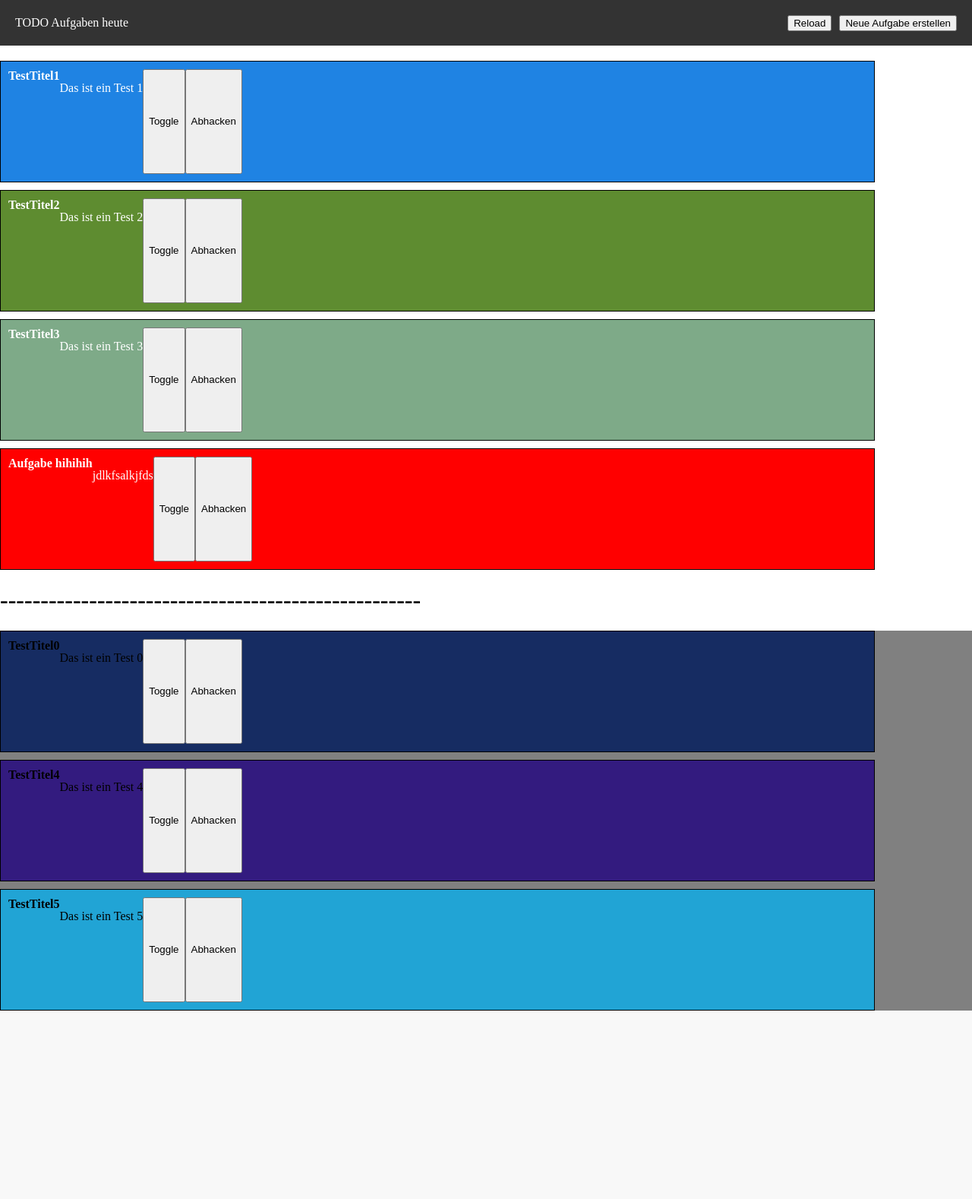
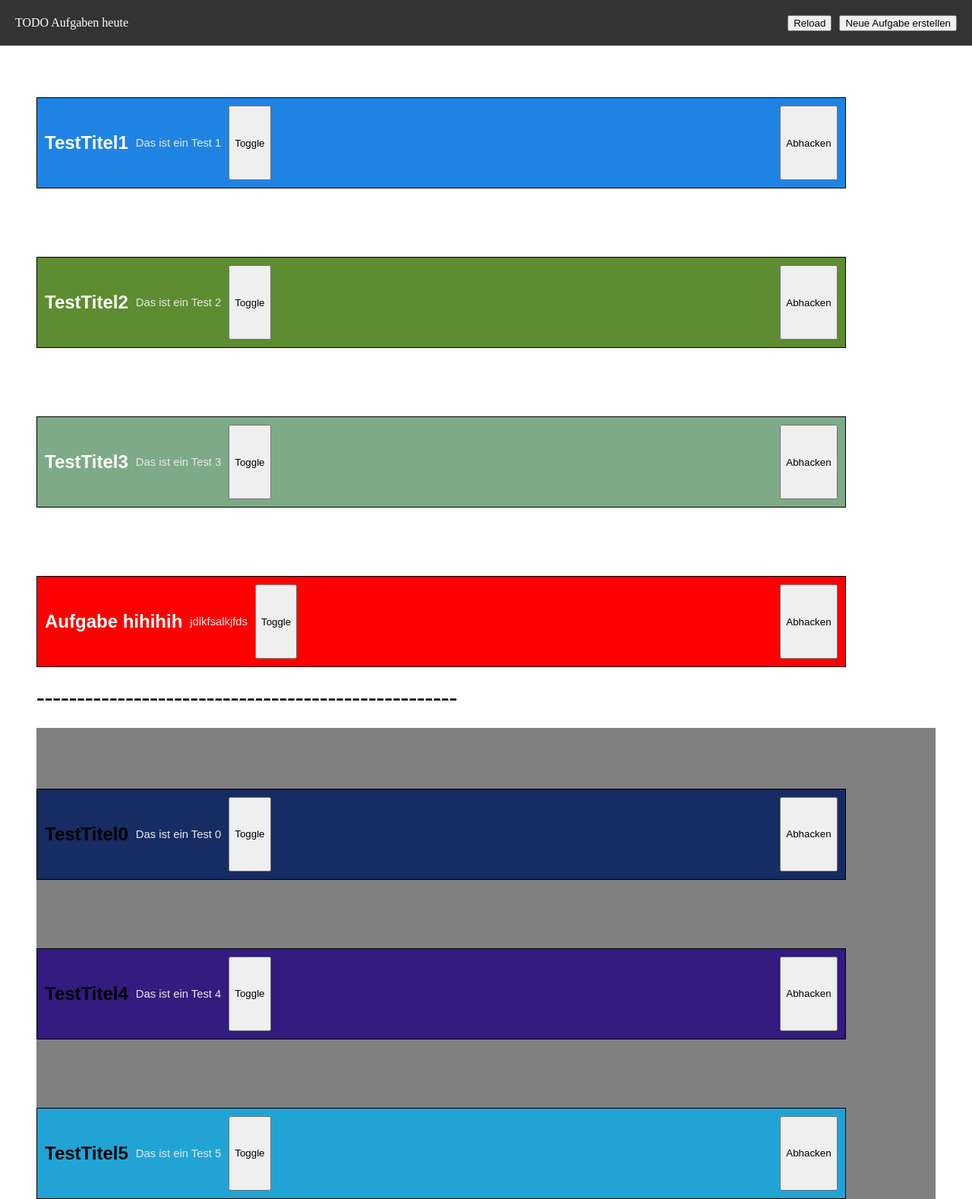
Before and after one commit to Florian11111/TODO_Liste, a Flask app: page /protected in a window 1280 px wide. Shown: the whole page at 76% size. Before the commit the page ends 1330 px from the top, so only its background shows below. Run offline with Flask 3, Linux system fonts and the light colour scheme; the visitor is signed in with stand-in values (Sample User, id 1); data comes from the database, SQL or seed files in the repository; both versions use the stored data as it was after the commit; parts of the project's set-up code (start-up, migrations or seed data) failed here and were passed over; some libraries are stand-ins or nearby versions.

Commit message:
css changes

```diff
--- a/datenBank.py
+++ b/datenBank.py
@@ -1,5 +1,6 @@
 import sqlite3
 from datetime import datetime
+import re
 
 datenBankpfad = "test.db"
 # Verbindung zur Datenbank herstellen oder eine neue erstellen
@@ -59,6 +60,8 @@ def loescheAufgabenEintrag(aufgabenEintrag_id):
     connection.commit()
 
 def datum_ersetzen(id, new_date):
+    if not re.match(r'\d{4}-\d{2}-\d{2}', new_date):
+        raise ValueError("das gegebene datum ist nicht im iso-format!")
     connection = sqlite3.connect(datenBankpfad)
     cursor = connection.cursor()
     cursor.execute("SELECT bisWann FROM aufgabenEintag WHERE id = ?", (id,))
@@ -146,7 +149,7 @@ def neueAufgabe(titel, beschreibung, aufgabenwiederhollung):
 
 # Erstellt eine aufgabe und ein dazugehörige Aufgabeneintrag
 def neueAufgabeUndEintrag(titel, beschreibung, farbe, bisWann):
-    print(bisWann)
+
     if titel is None or beschreibung is None or farbe is None or bisWann is None:
         raise ValueError("Das Argument darf nicht None sein.")
     aufgaben_id = neueAufgabe(titel, beschreibung, 0)
--- a/static/css/todoStyle.css
+++ b/static/css/todoStyle.css
@@ -1,6 +1,6 @@
 body, html {
     height: 100%; /* Setzt die Höhe des gesamten Viewports auf 100% */
-    margin: 0; /* Entfernt den Standardrand des Body */
+    margin: 3vh; /* Entfernt den Standardrand des Body */
     padding: 0; /* Entfernt den Standard-Innenabstand des Body */
 }
 
@@ -54,10 +54,11 @@ ul {
 }
 
 li {
-width: 90%;
-height: 20vh;
-display: flex;
-flex-direction: column;
+    margin-top: 10vh;
+    width: 90%;
+    height: 15vh;
+    display: flex;
+    flex-direction: column;
 }
 
 
@@ -70,6 +71,29 @@ padding: 10px;
 border: 1px solid black;
 }
 
-.listDiv2 {
-display: none;
+.listDiv1 p {
+    color: rgb(232, 232, 232);
+    text-align: left;
+    margin-right: 10px;
+    font-size: 1.85vh;
+    font-family: Arial, sans-serif;
+    display: flex;
+    align-items: center;
 }
+
+.listDiv1 strong {
+    text-align: left;
+    font-size: 3vh;
+    font-family: Arial, sans-serif;
+    margin-right: 10px;
+    display: flex;
+    align-items: center;
+}
+
+.listDiv1 button {
+  text-align: right;
+}
+
+.listDiv1 button:last-child {
+  margin-left: auto;
+}
--- a/static/js/apiKommonikation.js
+++ b/static/js/apiKommonikation.js
@@ -78,8 +78,12 @@ function createListItem(index) {
 
     const morgen = new Date();
     morgen.setDate(morgen.getDate() + 1);
-    dateInput.value  = morgen.toISOString().split('T')[0];
+
+    // Setzen Sie das Standarddatum auf morgen ohne Uhrzeit
+    dateInput.defaultValue = morgen.toISOString().split("T")[0];
+
     datumDiv.appendChild(dateInput);
+
 
     const verschiebenButton = document.createElement("button");
     verschiebenButton.textContent = "Verschieben";
@@ -140,12 +144,14 @@ function neueAufgabe() {
 
 function datum_ersetzen(index, datum) {
     const heute = new Date();
+
     if (new Date(datum) >= heute) {
         console.log("datum gültig.");
     } else {
         console.log("datum ungültig.");
+        return;
     }
-
+    console.log(datum)
     fetch(apiUrl + '/api/moveTask', {
         method: 'GET',
         headers: {
--- a/templates/todo.html
+++ b/templates/todo.html
@@ -12,9 +12,7 @@
             <button id="toggleKnopf">Neue Aufgabe erstellen</button>
         </div>
     </div>
-    <h1>API Anfrage</h1>
     <p id="response"></p>
-    <div id="output"></div>
 
     <ul id="taskList" class="task-list1">
         <!-- The tasks will be added dynamically using JavaScript -->
```
Also changed, not shown: test.db.
